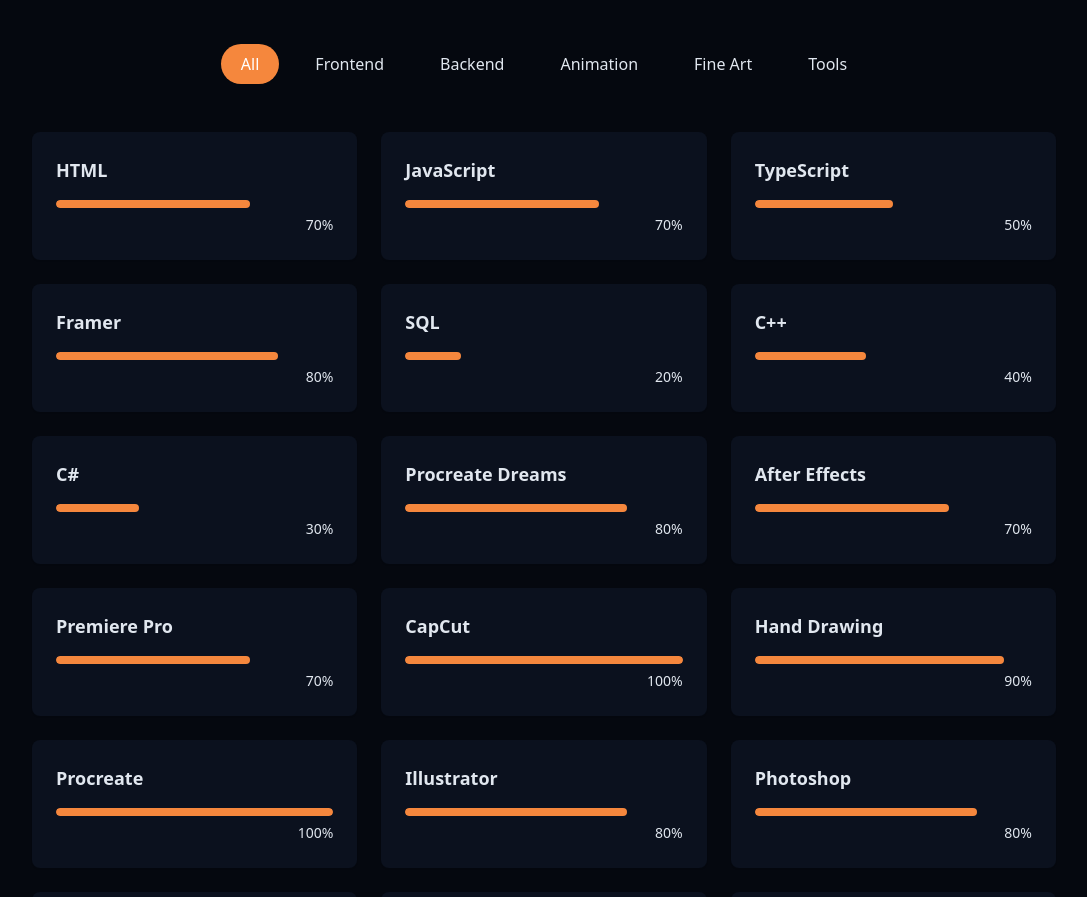
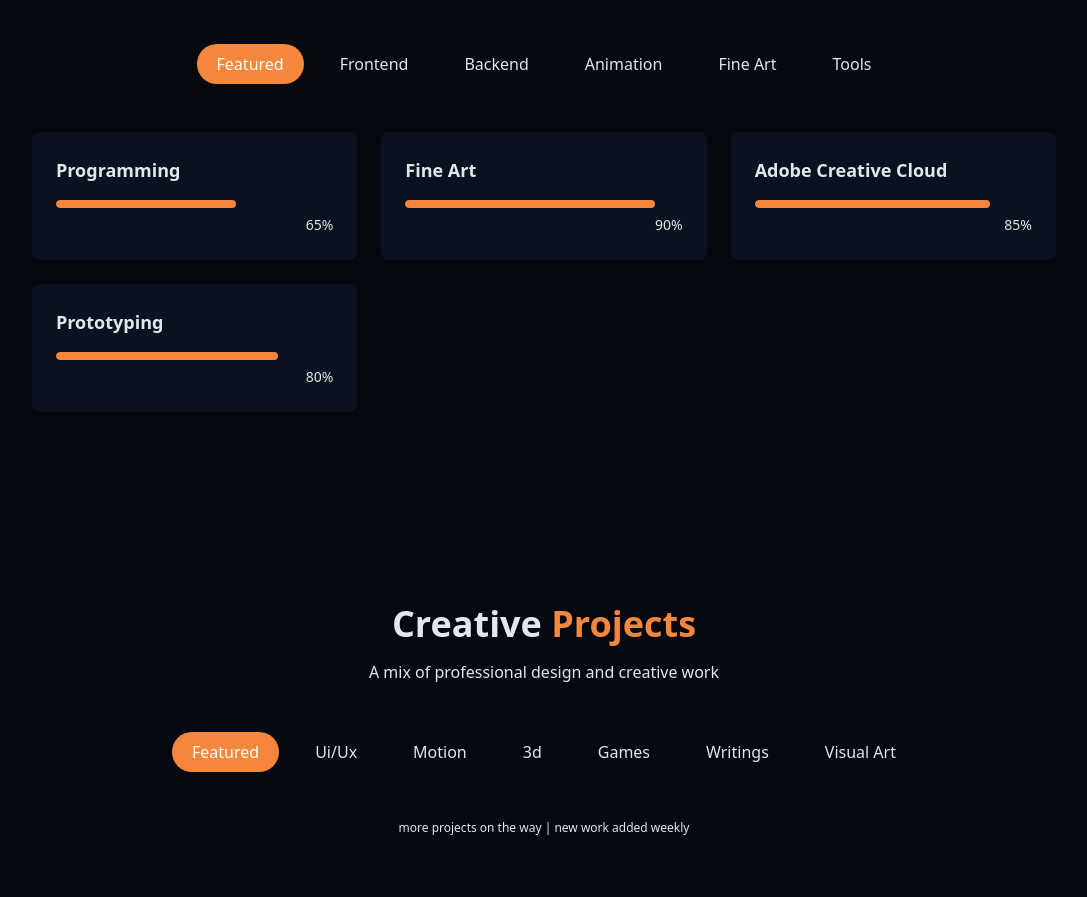
Before and after one commit to Idreesnait/Idrees-Website-Git, a React (Vite) app: page / in a window 1280 px wide. Shown: the part 1880-2777 px from the top of the page, without its empty margins (96-1183 px from the left). Built offline with nearby package versions, Linux system fonts and the light colour scheme; the HTML template or start-up script is replaced by a standard one.

Commit message:
Update skills section

```diff
--- a/index.html
+++ b/index.html
@@ -2,8 +2,15 @@
 <html lang="en">
   <head>
     <meta charset="UTF-8" />
+
+<link rel="icon" href="/favicon.ico" />
+<link rel="apple-touch-icon" sizes="180x180" href="/apple-touch-icon.png" />
+<link rel="icon" type="image/png" sizes="32x32" href="/favicon.png" />
+
     <link rel="icon" type="image/svg+xml" href="/vite.svg" />
+
     <meta name="viewport" content="width=device-width, initial-scale=1.0" />
+
     <title>Idrees's Deisgn Portfolio</title>
   </head>
   <body>
--- a/src/components/ProjectsSection.jsx
+++ b/src/components/ProjectsSection.jsx
@@ -15,6 +15,9 @@
     demoUrl: "/games/signal-noise",
     githubUrl: "",
   },
+
+    { id: 5, image: "/d2.jpeg", category: "Featured" },
+
 
 
   // ===== MOTION =====
@@ -181,7 +184,7 @@
         </div>
 
         <p className="text-center text-xs text-muted-foreground mb-12">
-          More projects on the way — new work added weekly.
+          more projects on the way | new work added weekly
         </p>
 
         <div className="grid grid-cols-1 md:grid-cols-2 lg:grid-cols-3 gap-8">
--- a/src/components/SkillsSection.jsx
+++ b/src/components/SkillsSection.jsx
@@ -2,35 +2,31 @@
 import { cn } from "@/lib/utils";
 
 const skills = [
-  // Frontend
+  // ===== FEATURED (summary-only) =====
+  { name: "Programming", level: 65, category: "featured" },
+  { name: "Fine Art", level: 90, category: "featured" },
+    { name: "Adobe Creative Cloud", level: 85, category: "featured" },
+  { name: "Prototyping", level: 80, category: "featured" },
+
+  // ===== FRONTEND =====
   { name: "HTML", level: 70, category: "frontend" },
   { name: "JavaScript", level: 70, category: "frontend" },
-  { name: "TypeScript", level: 50, category: "frontend" },
   { name: "Framer", level: 80, category: "frontend" },
 
-  // Backend
-  { name: "SQL", level: 20, category: "backend" },
+  // ===== BACKEND =====
   { name: "C++", level: 40, category: "backend" },
-  { name: "C#", level: 30, category: "backend" },
 
-  // Animation / Editing
+  // ===== ANIMATION =====
   { name: "Procreate Dreams", level: 80, category: "animation" },
   { name: "After Effects", level: 70, category: "animation" },
   { name: "Premiere Pro", level: 70, category: "animation" },
-  { name: "CapCut", level: 100, category: "animation" },
 
-  // Fine Art / Design
+  // ===== FINE ART =====
   { name: "Hand Drawing", level: 90, category: "fine art" },
   { name: "Procreate", level: 100, category: "fine art" },
-  { name: "Illustrator", level: 80, category: "fine art" },
-  { name: "Photoshop", level: 80, category: "fine art" },
-  { name: "InDesign", level: 85, category: "fine art" },
-  { name: "Lightroom", level: 90, category: "fine art" },
-  { name: "Adobe Express", level: 90, category: "fine art" },
-  { name: "Canva", level: 50, category: "fine art" },
-  { name: "Prototyping", level: 80, category: "fine art" },
+  { name: "Adobe Creative Cloud", level: 80, category: "fine art" },
 
-  // Tools / 3D
+  // ===== TOOLS =====
   { name: "GitHub", level: 90, category: "tools" },
   { name: "Figma", level: 95, category: "tools" },
   { name: "SOLIDWORKS (CSWA)", level: 90, category: "tools" },
@@ -39,26 +35,33 @@
   { name: "Exel", level: 70, category: "tools" },
 ];
 
-const categories = ["all", "frontend", "backend", "animation", "fine art", "tools"];
+const categories = [
+  "featured",
+  "frontend",
+  "backend",
+  "animation",
+  "fine art",
+  "tools",
+];
 
 export const SkillsSection = () => {
-  const [activeCategory, setActiveCategory] = useState("all");
+  const [activeCategory, setActiveCategory] = useState("featured");
 
   const filteredSkills = skills.filter(
-    (skill) => activeCategory === "all" || skill.category === activeCategory
+    (skill) => skill.category === activeCategory
   );
 
   return (
     <section id="skills" className="py-24 px-4 relative bg-secondary/30">
       <div className="container mx-auto max-w-5xl">
         <h2 className="text-3xl md:text-4xl font-bold mb-12 text-center">
-          My <span className="text-primary"> Skills</span>
+          My <span className="text-primary">Skills</span>
         </h2>
 
         <div className="flex flex-wrap justify-center gap-4 mb-12">
-          {categories.map((category, key) => (
+          {categories.map((category) => (
             <button
-              key={key}
+              key={category}
               onClick={() => setActiveCategory(category)}
               className={cn(
                 "px-5 py-2 rounded-full transition-colors duration-300 capitalize",
```
Also changed, not shown: apple-touch-icon.png (added), 1 other file (tests, documents, lock files or other folders).
